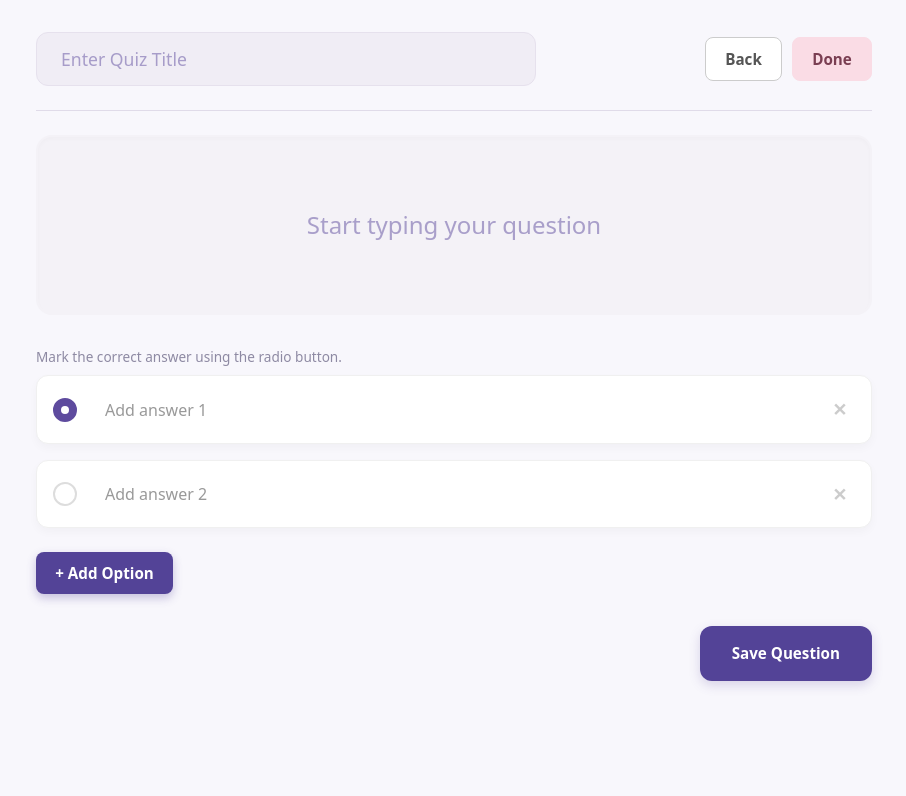
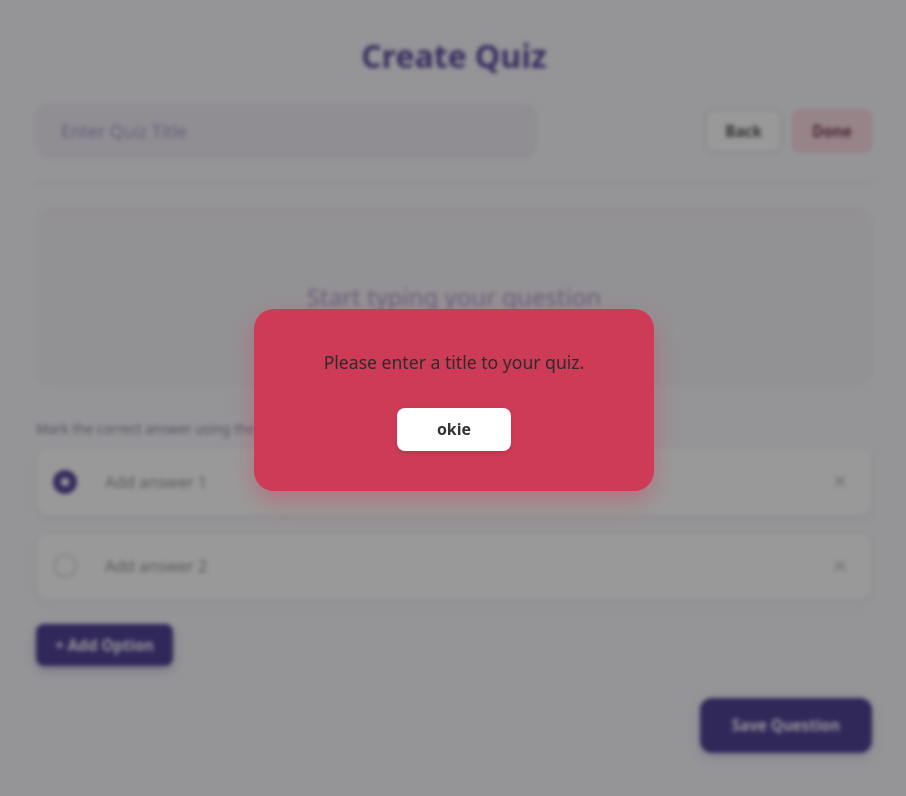
Before and after one commit to Aifrion/Type-Learner, a React (Vite) app in the folder client/: page /create in a window 1280 px wide. Both pictures are taken after a click on the button "Done". Shown: the top 796 px of the page, without its empty margins (186-1092 px from the left). Built offline with nearby package versions, Linux system fonts and the light colour scheme.

Commit message:
added heading

```diff
--- a/client/src/pages/QuizCreate/index.tsx
+++ b/client/src/pages/QuizCreate/index.tsx
@@ -20,8 +20,18 @@ const QuizCreate: React.FC = () => {
   });
 
   const [quizTitle, setQuizTitle] = useState('');
+  const [showModal, setShowModal] = useState(false);
+  const [modalMessage, setModalMessage] = useState('');
 
-  // --- Form Handlers ---
+  const showAlert = (message: string) => {
+    setModalMessage(message);
+    setShowModal(true);
+  };
+
+  const closeModal = () => {
+    setShowModal(false);
+    setModalMessage('');
+  };
 
   const handleOptionChange = (index: number, value: string) => {
     const newOptions = [...currentQuestion.options];
@@ -58,17 +68,16 @@ const QuizCreate: React.FC = () => {
 
   const handleAddQuestion = () => {
     if (!currentQuestion.prompt.trim()) {
-      alert("Please enter a question prompt.");
+      showAlert("Please enter a question prompt.");
       return;
     }
     if (currentQuestion.options.some(opt => !opt.trim())) {
-      alert("Please fill out all answer options.");
+      showAlert("Please fill out all answer options.");
       return;
     }
 
     setQuestions([...questions, currentQuestion]);
 
-    // Reset editor
     setCurrentQuestion({
       prompt: '',
       options: ['', ''],
@@ -76,25 +85,16 @@ const QuizCreate: React.FC = () => {
     });
   };
 
-  // --- Question Card Actions ---
-
   const handleDeleteQuestion = (indexToDelete: number) => {
     setQuestions(questions.filter((_, index) => index !== indexToDelete));
   };
 
   const handleEditQuestion = (indexToEdit: number) => {
-    // 1. Load the question back into the editor state
     const questionToEdit = questions[indexToEdit];
     setCurrentQuestion(questionToEdit);
-
-    // 2. Remove it from the list (so it can be re-added after editing)
     handleDeleteQuestion(indexToEdit);
-
-    // 3. Scroll to top so user sees the editor
     window.scrollTo({ top: 0, behavior: 'smooth' });
   };
-
-  // --- Main Navigation Handlers ---
 
   const handleBack = () => {
     navigate(-1);
@@ -102,7 +102,7 @@ const QuizCreate: React.FC = () => {
 
   const handleDone = () => {
     if (!quizTitle.trim()) {
-      alert("Please enter a quiz title.");
+      showAlert("Please enter a title to your quiz.");
       return;
     }
     console.log("Saving quiz:", { title: quizTitle, questions });
@@ -112,7 +112,9 @@ const QuizCreate: React.FC = () => {
   return (
     <div className="quiz-create-container">
 
-      {/* Header */}
+      {/* 1. Added Heading for Accessibility/Tests */}
+      <h1>Create Quiz</h1>
+
       <div className="quiz-header">
         <div className="quiz-title-section">
           <input
@@ -132,7 +134,6 @@ const QuizCreate: React.FC = () => {
 
       <hr />
 
-      {/* Editor */}
       <div className="question-editor">
         <div className="form-group">
           <input
@@ -186,7 +187,6 @@ const QuizCreate: React.FC = () => {
         </div>
       </div>
 
-      {/* Preview List */}
       {questions.length > 0 && (
         <div className="questions-list-section">
           <h3>Questions ({questions.length})</h3>
@@ -228,6 +228,18 @@ const QuizCreate: React.FC = () => {
           </ul>
         </div>
       )}
+
+      {showModal && (
+        <div className="modal-overlay">
+          <div className="modal-content">
+            <p className="modal-text">{modalMessage}</p>
+            <button className="btn-modal-ok" onClick={closeModal}>
+              okie
+            </button>
+          </div>
+        </div>
+      )}
+
     </div>
   );
 };
--- a/client/src/styles/QuizCreate.css
+++ b/client/src/styles/QuizCreate.css
@@ -1,6 +1,5 @@
 /* QuizCreate.css */
 
-/* --- Global Layout --- */
 body {
   background-color: #f8f7fc;
   font-family: 'Inter', -apple-system, BlinkMacSystemFont, 'Segoe UI', Roboto, sans-serif;
@@ -11,6 +10,15 @@ body {
   max-width: 900px;
   margin: 0 auto;
   padding: 2rem;
+}
+
+/* --- ADDED HEADING STYLE --- */
+h1 {
+  color: #5e4b9e;
+  font-size: 2rem;
+  margin-bottom: 1.5rem;
+  text-align: center;
+  font-weight: 700;
 }
 
 /* --- Header Section --- */
@@ -235,7 +243,6 @@ hr {
   flex-direction: column;
 }
 
-/* Header within the card */
 .question-card-header {
   display: flex;
   justify-content: space-between;
@@ -247,17 +254,15 @@ hr {
 .question-card-header strong {
   color: #5e4b9e;
   font-size: 1.05rem;
-  word-break: break-word; /* Prevent long words breaking layout */
+  word-break: break-word;
 }
 
-/* Action Buttons Container */
 .question-actions {
   display: flex;
   gap: 8px;
   flex-shrink: 0;
 }
 
-/* Small Action Buttons */
 .btn-icon {
   width: 32px;
   height: 32px;
@@ -271,27 +276,19 @@ hr {
   transition: all 0.2s ease;
 }
 
-/* Blue Edit Button */
 .btn-edit {
   background-color: #e6f7ff;
   color: #1890ff;
   border: 1px solid #bce3ff;
 }
-.btn-edit:hover {
-  background-color: #1890ff;
-  color: white;
-}
+.btn-edit:hover { background-color: #1890ff; color: white; }
 
-/* Red Delete/Trash Button */
 .btn-delete {
   background-color: #fff1f0;
   color: #ff4d4f;
   border: 1px solid #ffccc7;
 }
-.btn-delete:hover {
-  background-color: #ff4d4f;
-  color: white;
-}
+.btn-delete:hover { background-color: #ff4d4f; color: white; }
 
 .question-options-list li {
   color: #666;
@@ -303,3 +300,60 @@ hr {
   color: #52c41a !important;
   font-weight: 600;
 }
+
+/* --- Modal Alert --- */
+.modal-overlay {
+  position: fixed;
+  top: 0;
+  left: 0;
+  width: 100%;
+  height: 100%;
+  background-color: rgba(0, 0, 0, 0.4);
+  display: flex;
+  justify-content: center;
+  align-items: center;
+  z-index: 1000;
+  backdrop-filter: blur(2px);
+}
+
+.modal-content {
+  background-color: #cd3b56;
+  color: #333;
+  padding: 2.5rem 2rem;
+  border-radius: 20px;
+  width: 90%;
+  max-width: 400px;
+  text-align: center;
+  box-shadow: 0 10px 25px rgba(205, 59, 86, 0.4);
+  animation: fadeIn 0.2s ease-out;
+}
+
+.modal-text {
+  font-size: 1.1rem;
+  color: #2c2c2c;
+  margin-bottom: 2rem;
+  font-weight: 500;
+}
+
+.btn-modal-ok {
+  background-color: white;
+  color: #333;
+  border: none;
+  padding: 0.6rem 2.5rem;
+  border-radius: 8px;
+  font-size: 1rem;
+  cursor: pointer;
+  font-weight: 600;
+  box-shadow: 0 2px 5px rgba(0,0,0,0.1);
+  transition: transform 0.1s ease;
+}
+
+.btn-modal-ok:hover {
+  transform: scale(1.05);
+  background-color: #f9f9f9;
+}
+
+@keyframes fadeIn {
+  from { opacity: 0; transform: scale(0.9); }
+  to { opacity: 1; transform: scale(1); }
+}
```
